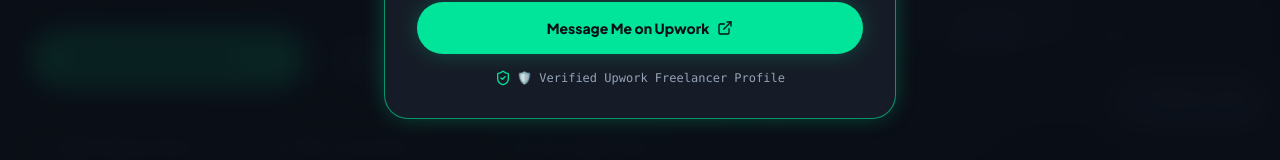
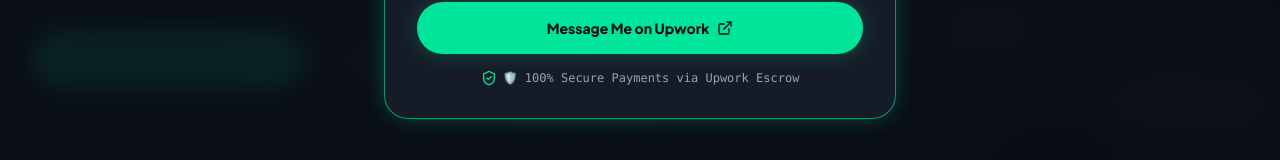
Before and after one commit to StackCuts/Agency, a React (Vite) app: page / in a window 1280 px wide. Both pictures are taken after a click on the button "Hire on Upwork". Shown: the part 540-700 px from the top of the page. Built offline with nearby package versions, Linux system fonts and the light colour scheme.

Commit message:
Update trust footer copy in BriefModal to 100% Secure Payments via Upwork Escrow

```diff
--- a/src/components/BriefModal.jsx
+++ b/src/components/BriefModal.jsx
@@ -74,7 +74,7 @@
           {/* Trust Footer */}
           <div className="text-xs text-center text-[#94A3B8] font-mono flex items-center justify-center gap-1.5 pt-1">
             <ShieldCheck className="w-4 h-4 text-[#00E599]" />
-            <span>🛡️ Verified Upwork Freelancer Profile</span>
+            <span>🛡️ 100% Secure Payments via Upwork Escrow</span>
           </div>
         </div>
 
```
